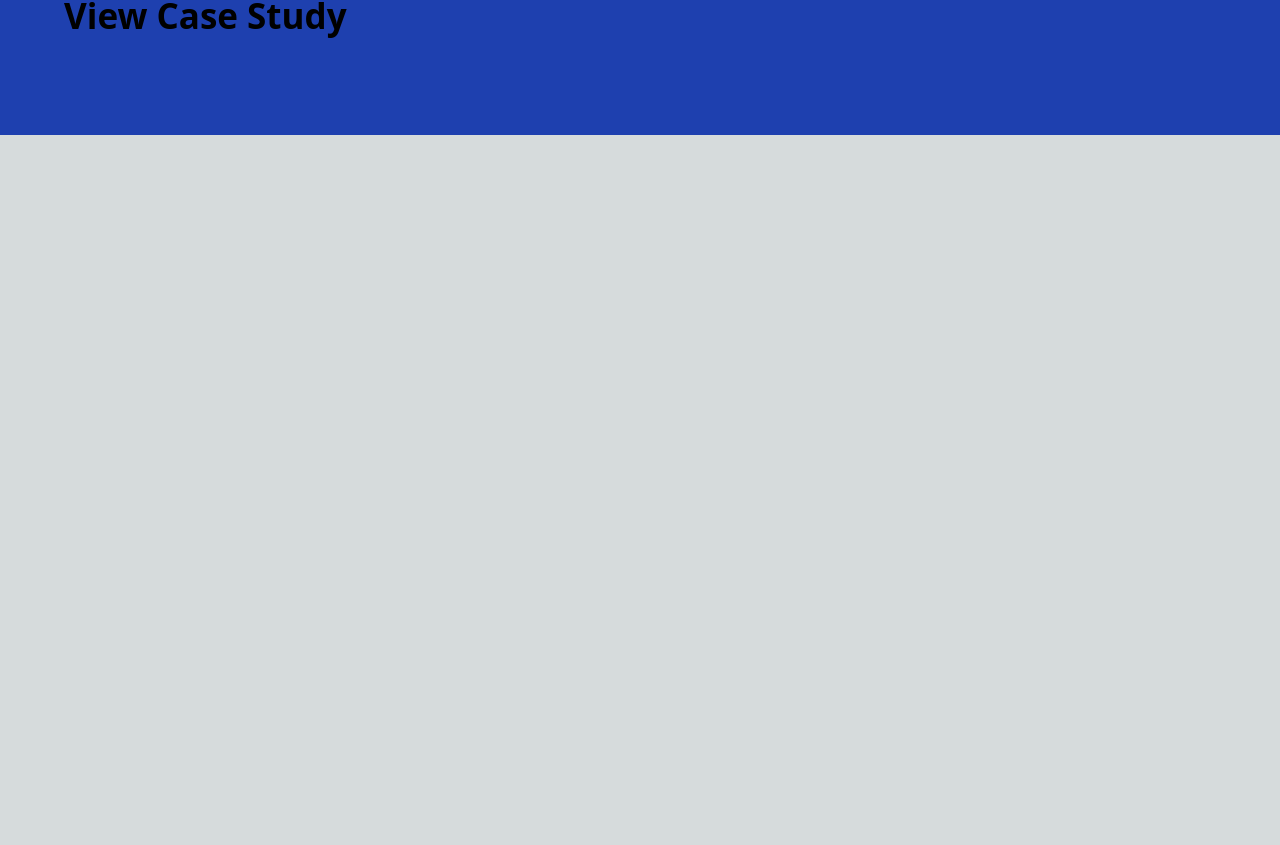
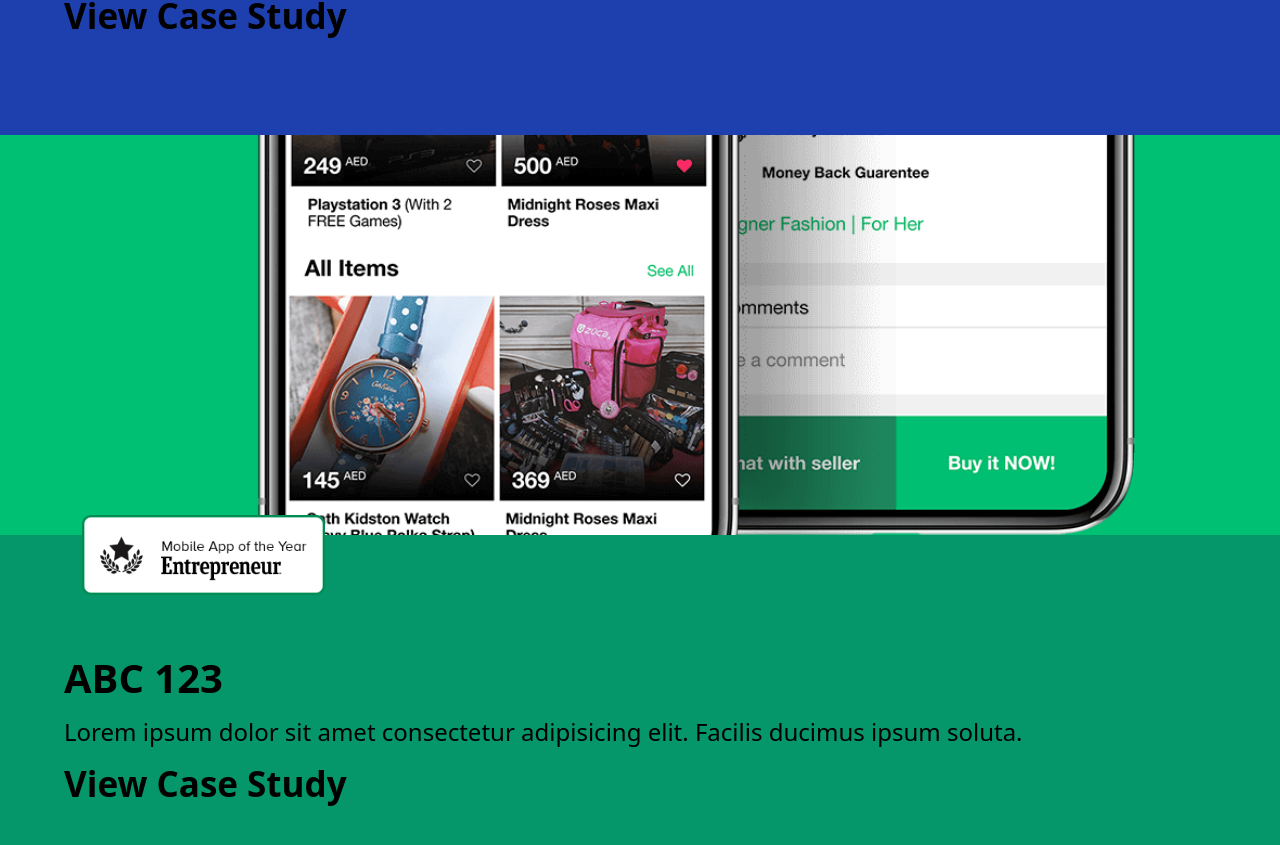
Before and after one commit to Manjeshkgp/next-test-3, a Next.js app: page / in a window 1280 px wide. Shown: the part 4665-5510 px from the top of the page. Before the commit the page ends 4800 px from the top, so only its background shows below. Built offline with nearby package versions, Linux system fonts and the light colour scheme.

Commit message:
Seventh Section created

```diff
--- a/src/app/page.tsx
+++ b/src/app/page.tsx
@@ -4,10 +4,12 @@ import SecondSection from "@/components/SecondSection";
 import ThirdSection from "@/components/ThirdSection";
 import FifthSection from "@/components/FifthSection";
 import SixthSection from "@/components/SixthSection";
+import SeventhSection from "@/components/SeventhSection";
 
 export default function Home() {
   return (
     <main
+    id="main"
       className="flex flex-row overflow-x-scroll lg:container lg:flex-col lg:overflow-x-hidden"
     >
       <FirstSection />
@@ -16,6 +18,7 @@ export default function Home() {
       <FourthSection/>
       <FifthSection/>
       <SixthSection/>
+      <SeventhSection/>
     </main>
   );
 }
--- /dev/null
+++ b/src/components/SeventhSection.tsx
@@ -0,0 +1,45 @@
+import { FC } from "react";
+import img1 from "../assets/melltoo-img1.png";
+import img2 from "../assets/melltoo-img2.png";
+import Image from "next/image";
+import appOfTheyr from "../assets/mobile-app-of-the-year-by-entrepreneur.png";
+
+interface SeventhSectionProps {}
+
+const SeventhSection: FC<SeventhSectionProps> = ({}) => {
+  return (
+    <section id="section7" className="flex flex-col w-screen">
+      <div className="bg-[#00C074] h-[50vh] w-screen min-w-[100vw] flex items-end overflow-hidden">
+        <Image
+          src={img2}
+          alt="img1"
+          className="w-[65vw] md:w-[50vw] -mb-[6vh] md:-mb-[8vh] ml-[10vw] md:ml-[20vw] -mr-[50vw] self-end z-10 object-top"
+        />
+        <Image
+          src={img1}
+          alt="img2"
+          className="w-[65vw] md:w-[50vw] scale-75 -mb-[18vh] md:-mb-[20vh] ml-[15vw] md:ml-[25vw] -mr-[20vw] self-end z-0 object-top"
+        />
+      </div>
+      <div className="bg-emerald-600 z-10 h-[50vh] w-screen min-w-[100vw] relative flex flex-col items-center gap-y-[2vh]">
+        <Image
+          src={appOfTheyr}
+          alt="img2"
+          className="h-[10vh] max-w-[70%] object-contain absolute -top-[5%] left-[4%] rounded-lg"
+        />
+        <p className="w-[90%] md:text-[40px] md:leading-[45px] font-bold text-3xl mt-[15vh]">
+          ABC 123
+        </p>
+        <p className="w-[90%] md:text-[24px] md:leading-8 text-sm">
+          Lorem ipsum dolor sit amet consectetur adipisicing elit. Facilis
+          ducimus ipsum soluta.
+        </p>
+        <p className="w-[90%] md:text-[35px] md:leading-[40px] font-semibold text-xl">
+          View Case Study
+        </p>
+      </div>
+    </section>
+  );
+};
+
+export default SeventhSection;
```
